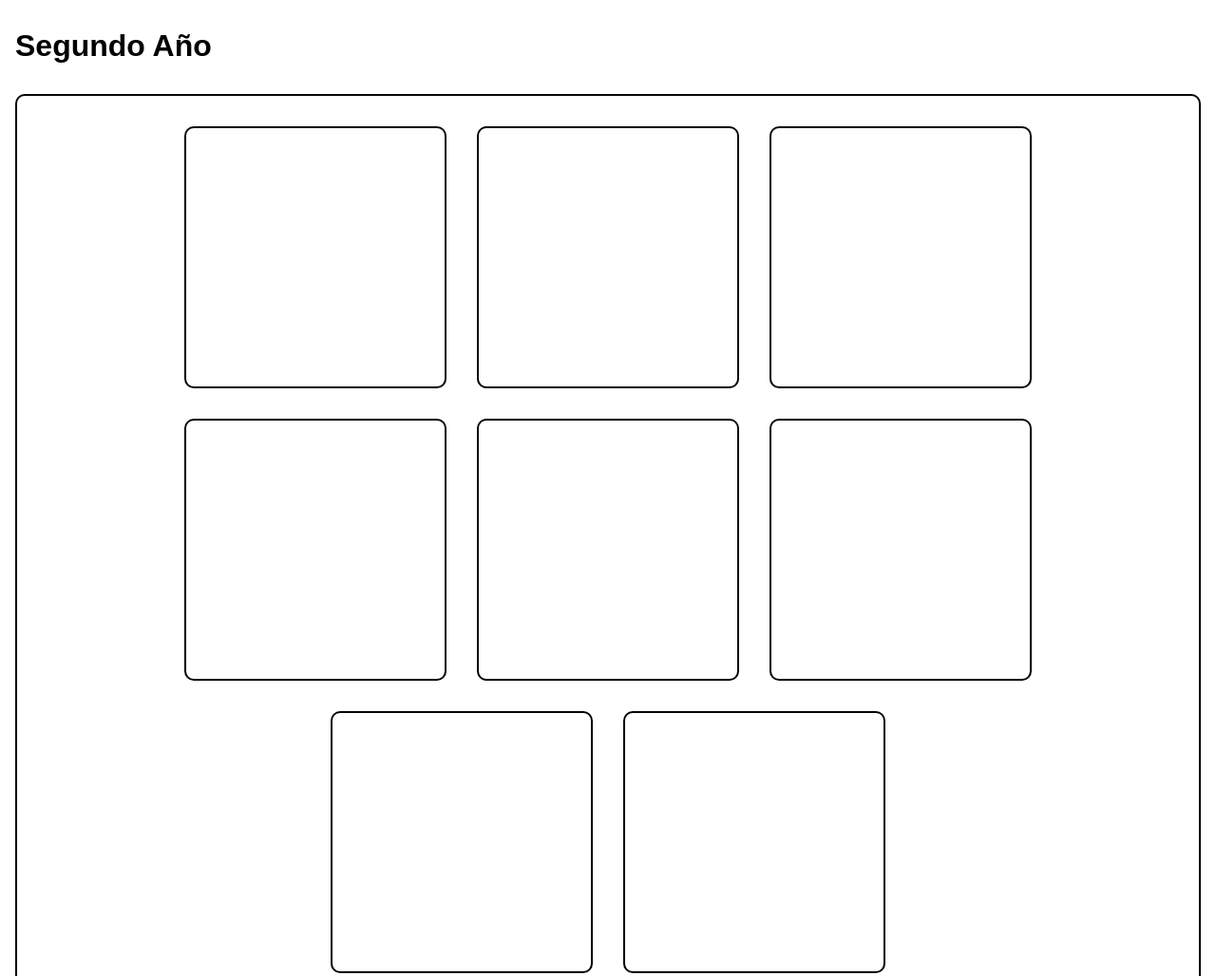
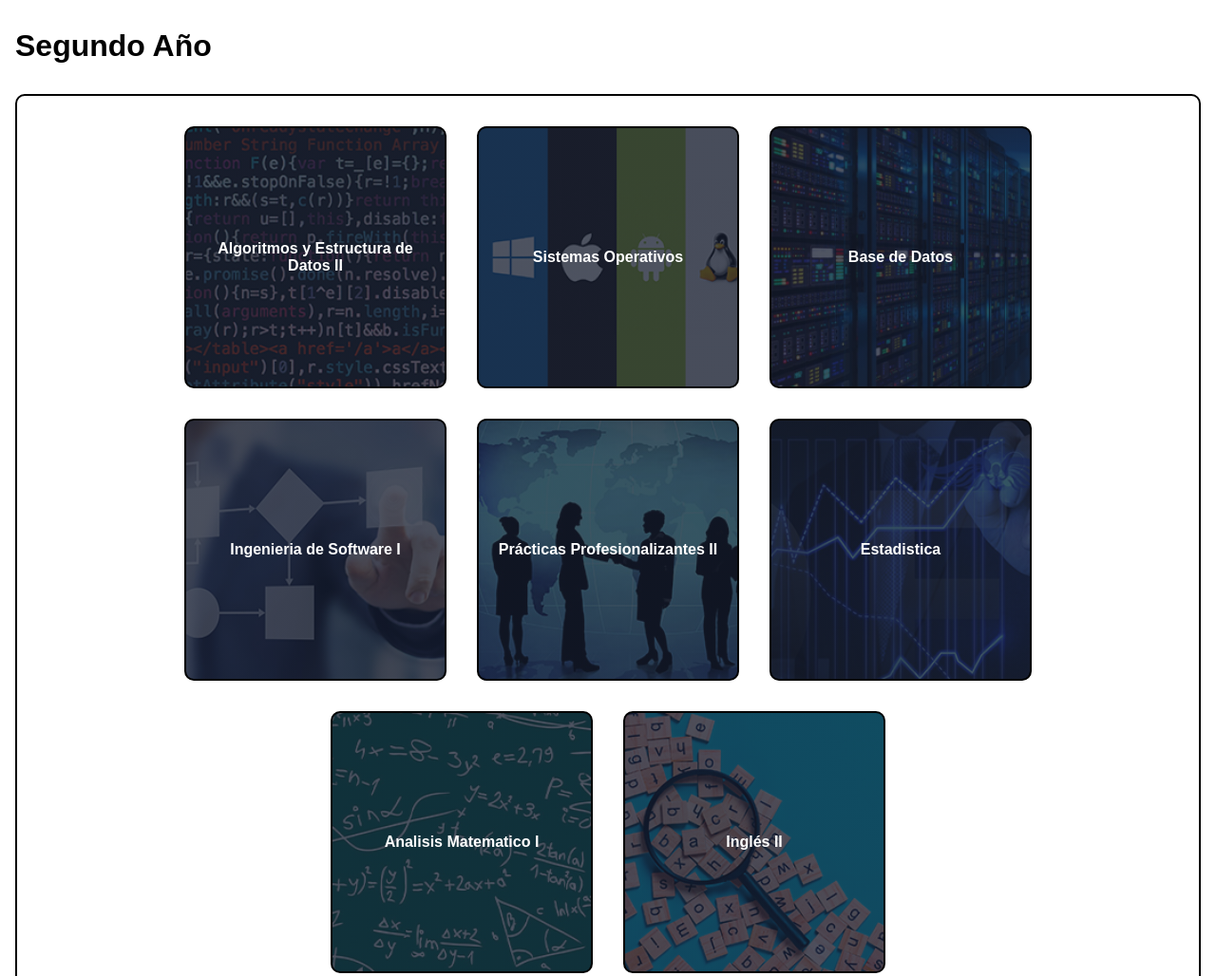
Before and after one commit to devmobi1812/parcial-pp3, a plain HTML site: page index.html in a window 1280 px wide. Shown: the part 1626-2654 px from the top of the page at 95% size. Drawn offline with Linux system fonts and the light colour scheme.

Commit message:
imagenes agregadas a 2do anio

```diff
--- a/css/estilo.css
+++ b/css/estilo.css
@@ -151,3 +151,17 @@ header > nav, .redes{
     background-image: linear-gradient(rgba(21, 28, 46, 0.75), rgba(21, 28, 46, 0.75)), url("../img/materias/primero/ctys.jpg");
     background-size: cover;
 }
+
+.sistop{
+    background-image: linear-gradient(rgba(21, 28, 46, 0.75), rgba(21, 28, 46, 0.75)), url("../img/materias/segundo/sistemas-operativos.jpg");
+    background-size: cover;
+}
+
+.basedatos{
+    background-image: linear-gradient(rgba(21, 28, 46, 0.75), rgba(21, 28, 46, 0.75)), url("../img/materias/segundo/base-de-datos.png");
+    background-size: cover;
+}
+.estadistica{
+    background-image: linear-gradient(rgba(21, 28, 46, 0.75), rgba(21, 28, 46, 0.75)), url("../img/materias/segundo/estadistica.jpeg");
+    background-size: cover;
+}
--- a/index.html
+++ b/index.html
@@ -45,7 +45,7 @@
         <section id="anios">
             <h3>Primer Año</h3>
             <div class="anio">
-                <div id="" class="algoritmos"
+                <div id="" class="algoritmos">
                     <h4>Algoritmos y Estructura de Datos I</h4>
                 </div>
                 <div id="" class="arquitectura">
@@ -98,28 +98,28 @@
             </div>
             <h3>Segundo Año</h3>
             <div class="anio">
-                <div>
+                <div id="" class="algoritmos">
                     <h4>Algoritmos y Estructura de Datos II</h4>
                 </div>
-                <div>
+                <div id="" class="sistop">
                     <h4>Sistemas Operativos</h4>
                 </div>
-                <div>
+                <div id="" class="basedatos">
                     <h4>Base de Datos</h4>
                 </div>
-                <div>
+                <div id="" class="ing-software">
                     <h4>Ingenieria de Software I</h4>
                 </div>
-                <div>
+                <div id="" class="practicas-profesionalizantes">
                     <h4>Prácticas Profesionalizantes II</h4>
                 </div>
-                <div>
+                <div id="" class="estadistica">
                     <h4>Estadistica</h4>
                 </div>
-                <div>
-                    <h4>Analisis Matematico II</h4>
+                <div id="" class="matematicas">
+                    <h4>Analisis Matematico I</h4>
                 </div>
-                <div>
+                <div id="" class="ingles">
                     <h4>Inglés II</h4>
                 </div>
             </div>
```
Also changed, not shown: perfiles.html (+4 -4 lines).
